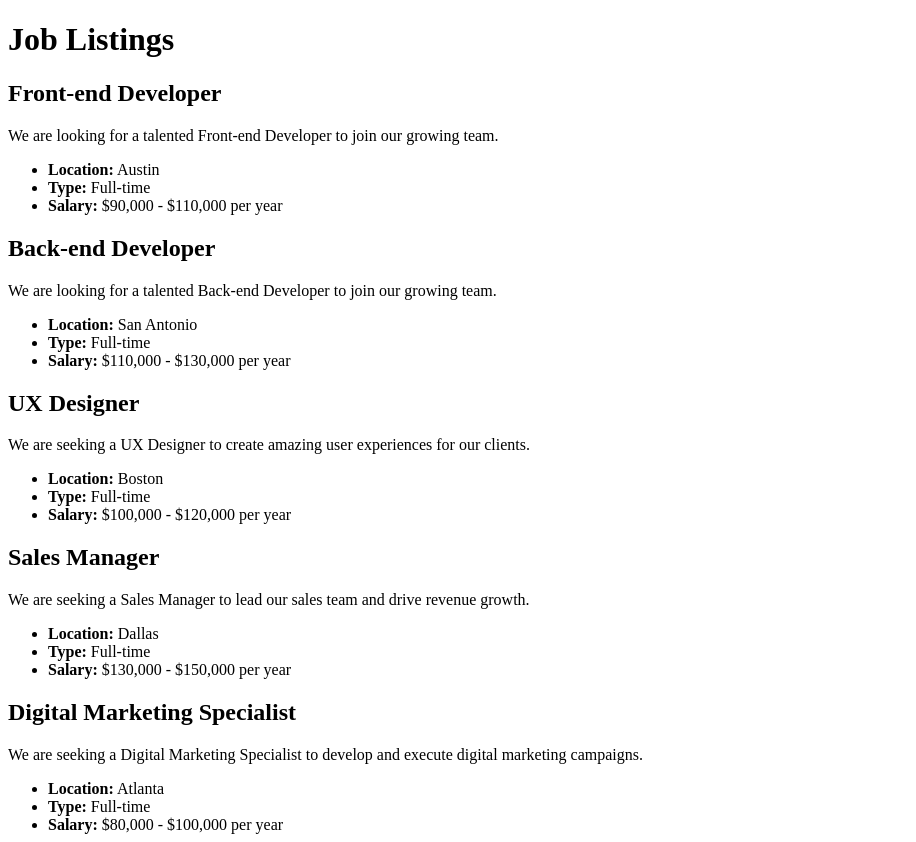
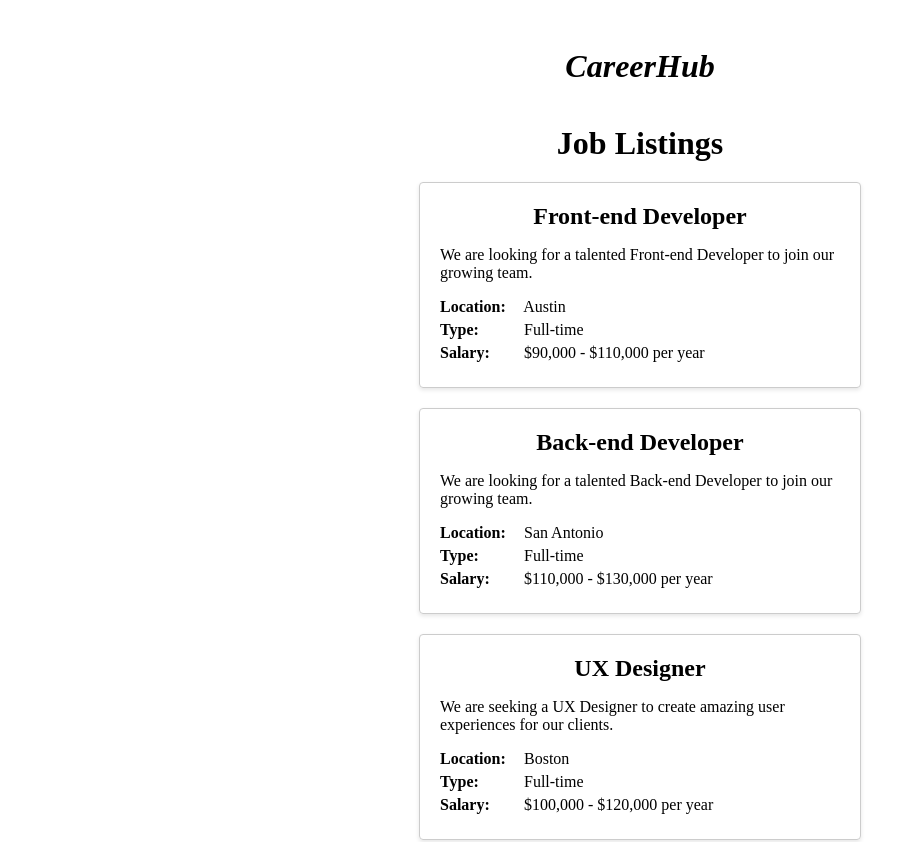
Before and after one commit to ericgrosse/careerhub, a SvelteKit app: page / in a window 1280 px wide. Shown: the top 842 px of the page, without its empty margins (0-916 px from the left). Built offline with nearby package versions, Linux system fonts and the light colour scheme.

Commit message:
added styling

```diff
--- a/src/components/JobListing.svelte
+++ b/src/components/JobListing.svelte
@@ -15,3 +15,36 @@
     <li><strong>Salary:</strong> {jobSalary}</li>
   </ul>
 </div>
+
+<style>
+  .job-listing {
+    border: 1px solid #ccc;
+    border-radius: 4px;
+    box-shadow: 0 2px 4px rgba(0, 0, 0, 0.1);
+    padding: 20px;
+    max-width: 400px;
+    width: 100%;
+    text-align: left;
+  }
+
+  h2 {
+    text-align: center;
+    margin-top: 0;
+    margin-bottom: 10px;
+  }
+
+  ul {
+    list-style: none;
+    padding: 0;
+    margin: 0;
+  }
+
+  li {
+    margin-bottom: 5px;
+  }
+
+  li strong {
+    width: 80px;
+    display: inline-block;
+  }
+</style>
--- a/src/routes/+page.svelte
+++ b/src/routes/+page.svelte
@@ -3,8 +3,11 @@
   import { jobListings } from '../data/jobListings.js';
 </script>
 
-<h1>Job Listings</h1>
+<div class="container">
+  <h1 style="margin-bottom:0;"><strong><i>CareerHub</i></strong></h1>
+  <h1 style="margin-top:40px;">Job Listings</h1>
 
+  <div class="job-listings">
     {#each jobListings as jobListing}
       <JobListing
         jobTitle={jobListing.title}
@@ -14,3 +17,30 @@
         jobSalary={jobListing.salary}
       />
     {/each}
+  </div>
+</div>
+
+<style>
+  .container {
+    display: flex;
+    flex-direction: column;
+    align-items: center;
+    max-width: 800px;
+    margin: 0 auto;
+    padding: 0 20px;
+  }
+
+  h1 {
+    text-align: center;
+    margin-top: 40px;
+    margin-bottom: 20px;
+  }
+
+  .job-listings {
+    display: flex;
+    flex-wrap: wrap;
+    justify-content: center;
+    gap: 20px;
+    margin-bottom: 40px;
+  }
+</style>
```
Lines whose indentation alone changed are shown as unchanged.
